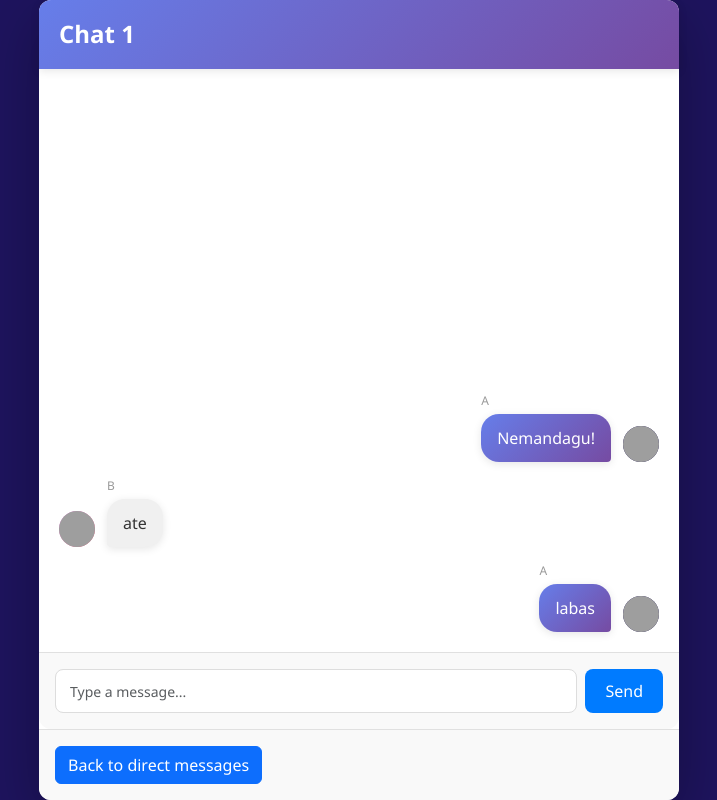
After one commit to cpu64/sparrow, a Flask app: page /dms/chat/1 in a window 1280 px wide. The commit adds this page. Shown: the whole page, without its empty margins (281-998 px from the left). Run offline with Flask 3, Linux system fonts and the light colour scheme; the visitor is signed in with stand-in values (Sample User, id 1); data that the repository does not hold is empty; some libraries are stand-ins or nearby versions; grey boxes are pictures that could not be loaded.

Commit message:
Add demo direct messages subsystem.

```diff
--- a/app/app.py
+++ b/app/app.py
@@ -10,6 +10,7 @@ from controllers.users.avatars import avatars_bp
 from controllers.users.profile import profile_bp
 from controllers.users.register import register_bp
 from controllers.posts.posts import postfeed_bp, createpost_bp, viewpost_bp
+from controllers.dms.dms import dms_blueprint
 import secrets
 import os
 
@@ -22,6 +23,7 @@ app.register_blueprint(logout_bp, url_prefix='/users')
 app.register_blueprint(avatars_bp, url_prefix='/users/')
 app.register_blueprint(profile_bp, url_prefix='/users/profile')
 app.register_blueprint(register_bp, url_prefix='/users')
+app.register_blueprint(dms_blueprint, url_prefix='/dms')
 
 app.register_blueprint(postfeed_bp, url_prefix='/posts')
 app.register_blueprint(createpost_bp, url_prefix='/posts')
--- /dev/null
+++ b/app/controllers/dms/dms.py
@@ -0,0 +1,160 @@
+from flask import Blueprint, flash, redirect, render_template, session, url_for
+import json
+
+dms_blueprint = Blueprint('dms', __name__)
+
+@dms_blueprint.route('/', methods=['GET'])
+def dms():
+    role = session.get("role", "")
+    if role == "guest":
+        flash(f"You do not have permisions to access that page.", "error")
+        return redirect(url_for('home.home'))
+
+    # for now, mock data instead of fetching from database
+    # (will also need to fetch user id from session)
+    chat_dump = """
+    [
+        {
+            "id": 1,
+            "title": "Vienas pokalbis"
+        },
+        {
+            "id": 2,
+            "title": "Keistas pokalbis"
+        },
+        {
+            "id": 3,
+            "title": "Ne pokalbis"
+        }
+    ]
+    """
+    chats = json.loads(chat_dump)
+
+    return render_template('dms/dm_list.html', chats=chats)
+
+@dms_blueprint.route('/chat/<chat_id>', methods=['GET'])
+def fetch_chat(chat_id):
+    role = session.get("role", "")
+    if role == "guest":
+        flash(f"You do not have permisions to access that page.", "error")
+        return redirect(url_for('home.home'))
+
+    chat_dump = """
+[
+    [
+        {
+            "sender": "A",
+            "content": "labas",
+            "sent_by_me": true,
+            "sender_avatar": "https://upload.wikimedia.org/wikipedia/commons/thumb/1/15/Cat_August_2010-4.jpg/1920px-Cat_August_2010-4.jpg"
+        },
+        {
+            "sender": "B",
+            "content": "ate",
+            "sent_by_me": false,
+            "sender_avatar": "https://upload.wikimedia.org/wikipedia/commons/thumb/6/68/Orange_tabby_cat_sitting_on_fallen_leaves-Hisashi-01A.jpg/800px-Orange_tabby_cat_sitting_on_fallen_leaves-Hisashi-01A.jpg"
+        },
+        {
+            "sender": "A",
+            "content": "Nemandagu!",
+            "sent_by_me": true,
+            "sender_avatar": "https://upload.wikimedia.org/wikipedia/commons/thumb/1/15/Cat_August_2010-4.jpg/1920px-Cat_August_2010-4.jpg"
+        }
+    ],
+    [
+        {
+            "sender": "A",
+            "content": "labas",
+            "sent_by_me": true,
+            "sender_avatar": "https://upload.wikimedia.org/wikipedia/commons/thumb/1/15/Cat_August_2010-4.jpg/1920px-Cat_August_2010-4.jpg"
+        },
+        {
+            "sender": "A",
+            "content": "labas!!!",
+            "sent_by_me": true,
+            "sender_avatar": "https://upload.wikimedia.org/wikipedia/commons/thumb/1/15/Cat_August_2010-4.jpg/1920px-Cat_August_2010-4.jpg"
+        },
+        {
+            "sender": "B",
+            "content": "Nemandagu!",
+            "sent_by_me": false,
+            "sender_avatar": "https://upload.wikimedia.org/wikipedia/commons/thumb/6/68/Orange_tabby_cat_sitting_on_fallen_leaves-Hisashi-01A.jpg/800px-Orange_tabby_cat_sitting_on_fallen_leaves-Hisashi-01A.jpg"
+        },
+        {
+            "sender": "A",
+            "content": "Daug teksto: Nesu tikras ka cia rasyti ir kodel nenoriu naudoti to lorem ipsum ar kokio ten bieso tai stai istorija apie katina. Katinas buvo mielas. Katinas suvalge suni. Katinas kietas. Katinas mire. Pabaiga.",
+            "sent_by_me": true,
+            "sender_avatar": "https://upload.wikimedia.org/wikipedia/commons/thumb/1/15/Cat_August_2010-4.jpg/1920px-Cat_August_2010-4.jpg"
+        },
+        {
+            "sender": "A",
+            "content": "Daug teksto: Nesu tikras ka cia rasyti ir kodel nenoriu naudoti to lorem ipsum ar kokio ten bieso tai stai istorija apie katina. Katinas buvo mielas. Katinas suvalge suni. Katinas kietas. Katinas mire. Pabaiga.",
+            "sent_by_me": true,
+            "sender_avatar": "https://upload.wikimedia.org/wikipedia/commons/thumb/1/15/Cat_August_2010-4.jpg/1920px-Cat_August_2010-4.jpg"
+        },
+        {
+            "sender": "A",
+            "content": "Daug teksto: Nesu tikras ka cia rasyti ir kodel nenoriu naudoti to lorem ipsum ar kokio ten bieso tai stai istorija apie katina. Katinas buvo mielas. Katinas suvalge suni. Katinas kietas. Katinas mire. Pabaiga.",
+            "sent_by_me": true,
+            "sender_avatar": "https://upload.wikimedia.org/wikipedia/commons/thumb/1/15/Cat_August_2010-4.jpg/1920px-Cat_August_2010-4.jpg"
+        },
+        {
+            "sender": "A",
+            "content": "Daug teksto: Nesu tikras ka cia rasyti ir kodel nenoriu naudoti to lorem ipsum ar kokio ten bieso tai stai istorija apie katina. Katinas buvo mielas. Katinas suvalge suni. Katinas kietas. Katinas mire. Pabaiga.",
+            "sent_by_me": true,
+            "sender_avatar": "https://upload.wikimedia.org/wikipedia/commons/thumb/1/15/Cat_August_2010-4.jpg/1920px-Cat_August_2010-4.jpg"
+        },
+        {
+            "sender": "A",
+            "content": "Daug teksto: Nesu tikras ka cia rasyti ir kodel nenoriu naudoti to lorem ipsum ar kokio ten bieso tai stai istorija apie katina. Katinas buvo mielas. Katinas suvalge suni. Katinas kietas. Katinas mire. Pabaiga.",
+            "sent_by_me": true,
+            "sender_avatar": "https://upload.wikimedia.org/wikipedia/commons/thumb/1/15/Cat_August_2010-4.jpg/1920px-Cat_August_2010-4.jpg"
+        },
+        {
+            "sender": "A",
+            "content": "Daug teksto: Nesu tikras ka cia rasyti ir kodel nenoriu naudoti to lorem ipsum ar kokio ten bieso tai stai istorija apie katina. Katinas buvo mielas. Katinas suvalge suni. Katinas kietas. Katinas mire. Pabaiga.",
+            "sent_by_me": true,
+            "sender_avatar": "https://upload.wikimedia.org/wikipedia/commons/thumb/1/15/Cat_August_2010-4.jpg/1920px-Cat_August_2010-4.jpg"
+        }
+    ],
+    [
+        {
+            "sender": "A",
+            "content": "ate",
+            "sent_by_me": true,
+            "sender_avatar": "https://upload.wikimedia.org/wikipedia/commons/thumb/1/15/Cat_August_2010-4.jpg/1920px-Cat_August_2010-4.jpg"
+        },
+        {
+            "sender": "B",
+            "content": "o kur labas?",
+            "sent_by_me": false,
+            "sender_avatar": "https://upload.wikimedia.org/wikipedia/commons/thumb/6/68/Orange_tabby_cat_sitting_on_fallen_leaves-Hisashi-01A.jpg/800px-Orange_tabby_cat_sitting_on_fallen_leaves-Hisashi-01A.jpg"
+        },
+        {
+            "sender": "A",
+            "content": "sakiau ate",
+            "sent_by_me": true,
+            "sender_avatar": "https://upload.wikimedia.org/wikipedia/commons/thumb/1/15/Cat_August_2010-4.jpg/1920px-Cat_August_2010-4.jpg"
+        },
+        {
+            "sender": "B",
+            "content": "miau",
+            "sent_by_me": false,
+            "sender_avatar": "https://upload.wikimedia.org/wikipedia/commons/thumb/6/68/Orange_tabby_cat_sitting_on_fallen_leaves-Hisashi-01A.jpg/800px-Orange_tabby_cat_sitting_on_fallen_leaves-Hisashi-01A.jpg"
+        }
+    ]
+]
+"""
+
+    messages = json.loads(chat_dump)[int(chat_id) - 1]
+
+    return render_template('dms/chat.html', chat_id=chat_id, messages=messages)
+
+@dms_blueprint.route('/new_chat', methods=['GET'])
+def new_chat():
+    role = session.get("role", "")
+    if role == "guest":
+        flash(f"You do not have permisions to access that page.", "error")
+        return redirect(url_for('home.home'))
+
+    return render_template('dms/new_chat.html')
--- /dev/null
+++ b/app/templates/dms/chat.html
@@ -0,0 +1,460 @@
+<!DOCTYPE html>
+<html>
+
+<head>
+    <title>Direct messages</title>
+    <meta name="viewport" content="width=device-width, initial-scale=1">
+    <link href="https://cdn.jsdelivr.net/npm/bootstrap@5.3.0/dist/css/bootstrap.min.css" rel="stylesheet">
+    <link rel="stylesheet" href="{{ url_for('static', filename='base.css') }}">
+    <style>
+        body {
+            min-height: 100vh;
+            display: flex;
+            align-items: center;
+            justify-content: center;
+            padding: 0;
+            margin: 0;
+        }
+
+        .chat-container {
+            background: white;
+            border-radius: 12px;
+            box-shadow: 0 20px 60px rgba(0, 0, 0, 0.3);
+            height: 100vh;
+            width: 50vw;
+            display: flex;
+            flex-direction: column;
+            max-width: none;
+            margin: 0;
+        }
+
+        .chat-header {
+            background: linear-gradient(135deg, #667eea 0%, #764ba2 100%);
+            color: white;
+            padding: 20px;
+            border-radius: 12px 12px 0 0;
+            box-shadow: 0 2px 10px rgba(0, 0, 0, 0.1);
+        }
+
+        .chat-header h1 {
+            margin: 0;
+            font-size: 24px;
+            font-weight: 600;
+        }
+
+        .messages-container {
+            flex: 1;
+            overflow-y: auto;
+            padding: 20px;
+            display: flex;
+            flex-direction: column-reverse;
+            gap: 15px;
+        }
+
+        .message {
+            display: flex;
+            gap: 12px;
+            align-items: flex-end;
+            position: relative;
+        }
+
+        .message.sent {
+            justify-content: flex-end;
+        }
+
+        .message.received {
+            justify-content: flex-start;
+        }
+
+        .avatar {
+            width: 36px;
+            height: 36px;
+            border-radius: 50%;
+            display: flex;
+            align-items: center;
+            justify-content: center;
+            font-weight: 600;
+            color: white;
+            font-size: 14px;
+            flex-shrink: 0;
+            overflow: hidden;
+            object-fit: cover;
+            background: linear-gradient(135deg, #f093fb 0%, #f5576c 100%);
+        }
+
+        .avatar img {
+            width: 100%;
+            height: 100%;
+            object-fit: cover;
+        }
+
+        .message.sent .avatar {
+            background: linear-gradient(135deg, #1e145e 0%, #160f46 100%);
+            order: 1;
+        }
+
+        .message.received .avatar {
+            background: linear-gradient(135deg, #f093fb 0%, #f5576c 100%);
+        }
+
+        .message-bubble {
+            max-width: 25vw;
+            padding: 12px 16px;
+            border-radius: 12px;
+            word-wrap: normal;
+            overflow-wrap: normal;
+            display: inline-flex;
+            align-items: center;
+            flex-direction: column;
+            box-shadow: 0 2px 8px rgba(0, 0, 0, 0.1);
+            cursor: pointer;
+            transition: transform 0.1s;
+        }
+
+        .message-bubble:hover {
+            transform: scale(1.02);
+        }
+
+        .message.sent .message-bubble {
+            background: linear-gradient(135deg, #667eea 0%, #764ba2 100%);
+            color: white;
+            border-radius: 18px 18px 4px 18px;
+        }
+
+        .message.received .message-bubble {
+            background: #f0f0f0;
+            color: #333;
+            border-radius: 18px 18px 18px 4px;
+        }
+
+        .sender-name {
+            font-size: 12px;
+            color: #999;
+            margin-bottom: 4px;
+        }
+
+        .message.sent .sender-name {
+            margin-left: auto;
+        }
+
+        .chat-footer {
+            padding: 16px;
+            background: #f9f9f9;
+            border-top: 1px solid #e0e0e0;
+            border-radius: 0 0 12px 12px;
+            display: flex;
+            gap: 8px;
+        }
+
+        .chat-input-group {
+            display: flex;
+            gap: 8px;
+            width: 100%;
+        }
+
+        .chat-input-group input {
+            flex: 1;
+            padding: 10px 14px;
+            border: 1px solid #ddd;
+            border-radius: 8px;
+            font-size: 14px;
+        }
+
+        .chat-input-group button {
+            padding: 10px 20px;
+            color: white;
+            border: none;
+            background: #007bff;
+            border-radius: 8px;
+            cursor: pointer;
+            transition: transform 0.2s;
+        }
+
+        .chat-input-group button:hover {
+            transform: translateY(-2px);
+        }
+
+        .btn-back {
+            width: 100%;
+        }
+
+        .messages-container::-webkit-scrollbar {
+            width: 6px;
+        }
+
+        .messages-container::-webkit-scrollbar-track {
+            background: #f1f1f1;
+            border-radius: 10px;
+        }
+
+        .messages-container::-webkit-scrollbar-thumb {
+            background: #888;
+            border-radius: 10px;
+        }
+
+        .messages-container::-webkit-scrollbar-thumb:hover {
+            background: #555;
+        }
+
+        .edit-button {
+            position: absolute;
+            background: #007bff;
+            color: white;
+            border: none;
+            border-radius: 6px;
+            padding: 6px 12px;
+            font-size: 12px;
+            cursor: pointer;
+            box-shadow: 0 2px 8px rgba(0, 0, 0, 0.2);
+            z-index: 10;
+            display: none;
+            transition: all 0.2s;
+        }
+
+        .edit-button:hover {
+            background: #0056b3;
+            transform: scale(1.05);
+        }
+
+        .edit-button.show {
+            display: block;
+        }
+
+        .message.sent .edit-button {
+            top: -35px;
+            right: 50px;
+        }
+
+        .edit-modal {
+            display: none;
+            position: fixed;
+            z-index: 1000;
+            left: 0;
+            top: 0;
+            width: 100%;
+            height: 100%;
+            background-color: rgba(0, 0, 0, 0.5);
+            align-items: center;
+            justify-content: center;
+        }
+
+        .edit-modal.show {
+            display: flex;
+        }
+
+        .edit-modal-content {
+            background: white;
+            border-radius: 12px;
+            padding: 24px;
+            width: 90%;
+            max-width: 500px;
+            box-shadow: 0 4px 20px rgba(0, 0, 0, 0.3);
+        }
+
+        .edit-modal-header {
+            font-size: 18px;
+            font-weight: 600;
+            margin-bottom: 16px;
+            color: #333;
+        }
+
+        .edit-modal-textarea {
+            width: 100%;
+            min-height: 100px;
+            padding: 12px;
+            border: 1px solid #ddd;
+            border-radius: 8px;
+            font-size: 14px;
+            resize: vertical;
+            font-family: inherit;
+        }
+
+        .edit-modal-footer {
+            display: flex;
+            gap: 8px;
+            margin-top: 16px;
+            justify-content: flex-end;
+        }
+
+        .edit-modal-footer button {
+            padding: 8px 16px;
+            border: none;
+            border-radius: 6px;
+            cursor: pointer;
+            font-size: 14px;
+            transition: all 0.2s;
+        }
+
+        .btn-save {
+            background: #28a745;
+            color: white;
+        }
+
+        .btn-save:hover {
+            background: #218838;
+        }
+
+        .btn-cancel {
+            background: #6c757d;
+            color: white;
+        }
+
+        .btn-cancel:hover {
+            background: #5a6268;
+        }
+    </style>
+</head>
+
+<body>
+    <div class="chat-container">
+        <div class="chat-header">
+            <h1>Chat {{ chat_id }}</h1>
+        </div>
+
+        <div class="messages-container">
+            {% for message in messages %}
+            <div class="message {% if message.sent_by_me %}sent{% else %}received{% endif %}"
+                data-message-id="{{ loop.index }}">
+                <div class="avatar">
+                    {% if message.sender_avatar %}
+                    <img src="{{ message.sender_avatar }}" alt="{{ message.sender }}">
+                    {% else %}
+                    {{ message.sender[0].upper() }}
+                    {% endif %}
+                </div>
+                <div>
+                    <div class="sender-name">{{ message.sender }}</div>
+                    <div class="message-bubble" data-original-content="{{ message.content }}">{{ message.content }}
+                    </div>
+                </div>
+                {% if message.sent_by_me %}
+                <button class="edit-button" onclick="openEditModal({{ loop.index }})">Edit</button>
+                {% endif %}
+            </div>
+            {% endfor %}
+        </div>
+
+        <div class="chat-footer">
+            <div class="chat-input-group">
+                <input type="text" class="form-control" id="messageInput" placeholder="Type a message..."
+                    autocomplete="off">
+                <button onclick="sendMessage()">Send</button>
+            </div>
+        </div>
+        <div class="chat-footer">
+            <div class="chat-input-group">
+                <a class="btn btn-primary" href="/dms" role="button">Back to direct messages</a>
+            </div>
+        </div>
+    </div>
+
+    <div class="edit-modal" id="editModal">
+        <div class="edit-modal-content">
+            <div class="edit-modal-header">Edit Message</div>
+            <textarea class="edit-modal-textarea" id="editTextarea"></textarea>
+            <div class="edit-modal-footer">
+                <button class="btn-cancel" onclick="closeEditModal()">Cancel</button>
+                <button class="btn-save" onclick="saveEditedMessage()">Save</button>
+            </div>
+        </div>
+    </div>
+
+    <script>
+        let currentEditingMessageId = null;
+
+        document.addEventListener('DOMContentLoaded', function () {
+            const messages = document.querySelectorAll('.message.sent');
+
+            messages.forEach(message => {
+                const bubble = message.querySelector('.message-bubble');
+                const editBtn = message.querySelector('.edit-button');
+
+                bubble.addEventListener('click', function (e) {
+                    e.stopPropagation();
+
+                    document.querySelectorAll('.edit-button').forEach(btn => {
+                        if (btn !== editBtn) {
+                            btn.classList.remove('show');
+                        }
+                    });
+
+                    editBtn.classList.toggle('show');
+                });
+            });
+
+            document.addEventListener('click', function (e) {
+                if (!e.target.closest('.message-bubble') && !e.target.closest('.edit-button')) {
+                    document.querySelectorAll('.edit-button').forEach(btn => {
+                        btn.classList.remove('show');
+                    });
+                }
+            });
+        });
+
+        function openEditModal(messageId) {
+            const messageElement = document.querySelector(`[data-message-id="${messageId}"]`);
+            const messageBubble = messageElement.querySelector('.message-bubble');
+            const currentContent = messageBubble.textContent;
+
+            currentEditingMessageId = messageId;
+            document.getElementById('editTextarea').value = currentContent;
+            document.getElementById('editModal').classList.add('show');
+            document.getElementById('editTextarea').focus();
+        }
+
+        function closeEditModal() {
+            document.getElementById('editModal').classList.remove('show');
+            currentEditingMessageId = null;
+        }
+
+        function saveEditedMessage() {
+            const newContent = document.getElementById('editTextarea').value.trim();
+
+            if (newContent && currentEditingMessageId) {
+                const messageElement = document.querySelector(`[data-message-id="${currentEditingMessageId}"]`);
+                const messageBubble = messageElement.querySelector('.message-bubble');
+
+                messageBubble.textContent = newContent;
+
+                console.log('Message edited:', currentEditingMessageId, 'New content:', newContent);
+
+                // fetch(`/dms/edit_message/${currentEditingMessageId}`, {
+                //     method: 'POST',
+                //     body: JSON.stringify({ content: newContent }),
+                //     headers: { 'Content-Type': 'application/json' }
+                // })
+
+                closeEditModal();
+            }
+        }
+
+        document.getElementById('editModal').addEventListener('click', function (e) {
+            if (e.target === this) {
+                closeEditModal();
+            }
+        });
+
+        document.addEventListener('keydown', function (e) {
+            if (e.key === 'Escape' && document.getElementById('editModal').classList.contains('show')) {
+                closeEditModal();
+            }
+        });
+
+        function sendMessage() {
+            const input = document.getElementById('messageInput');
+            const message = input.value.trim();
+            if (message) {
+                console.log('Message sent:', message);
+                input.value = '';
+            }
+        }
+
+        document.getElementById('messageInput').addEventListener('keypress', function (e) {
+            if (e.key === 'Enter') {
+                sendMessage();
+            }
+        });
+    </script>
+</body>
+
+</html>
--- a/app/templates/users/login.html
+++ b/app/templates/users/login.html
@@ -1,6 +1,7 @@
 <!-- templates/users/login.html -->
 <!DOCTYPE html>
 <html>
+
 <head>
     <title>Login</title>
     <link rel="icon" type="image/x-icon" href="{{ url_for('static', filename='favicon.svg') }}">
@@ -17,6 +18,7 @@
         }
     </style>
 </head>
+
 <body>
     <div class="login-container">
         <h1>Welcome Back</h1>
@@ -43,4 +45,5 @@
         <p>Don't have an account? <a href="{{ url_for('register.register') }}">Register</a></p>
     </div>
 </body>
+
 </html>
```
Also changed, not shown: app/templates/dms/dm_list.html (added, +25 -0 lines), app/templates/dms/new_chat.html (added, +29 -0 lines), app/templates/home.html (+9 -1 lines).
